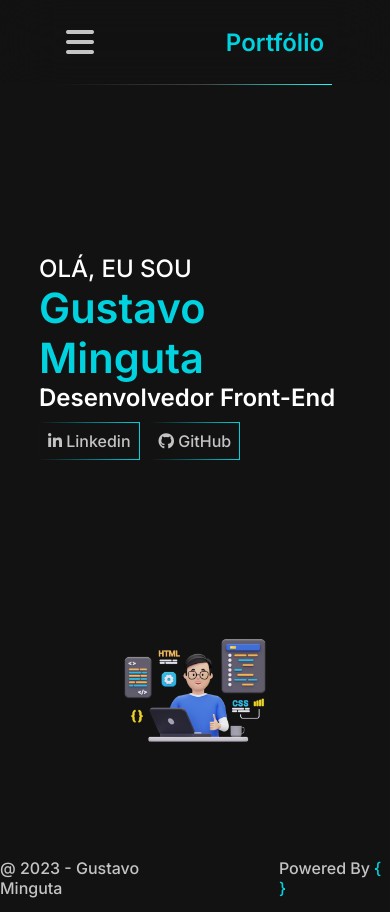
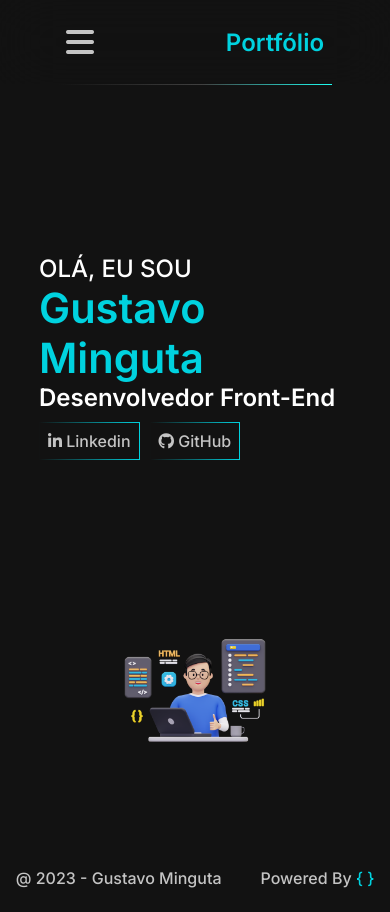
Before and after one commit to mIINguta/portfolio, a React (Vite) app: page / in a window 390 px wide. Built offline with nearby package versions, Linux system fonts and the light colour scheme.

Commit message:
update app.scss

```diff
--- a/src/assets/styles/App.scss
+++ b/src/assets/styles/App.scss
@@ -416,7 +416,8 @@ main{
         }
     }
     .footer{
-        gap: 20vw;
+        gap: 10vw;
+
 }
 
 .btn-desativo{
```
